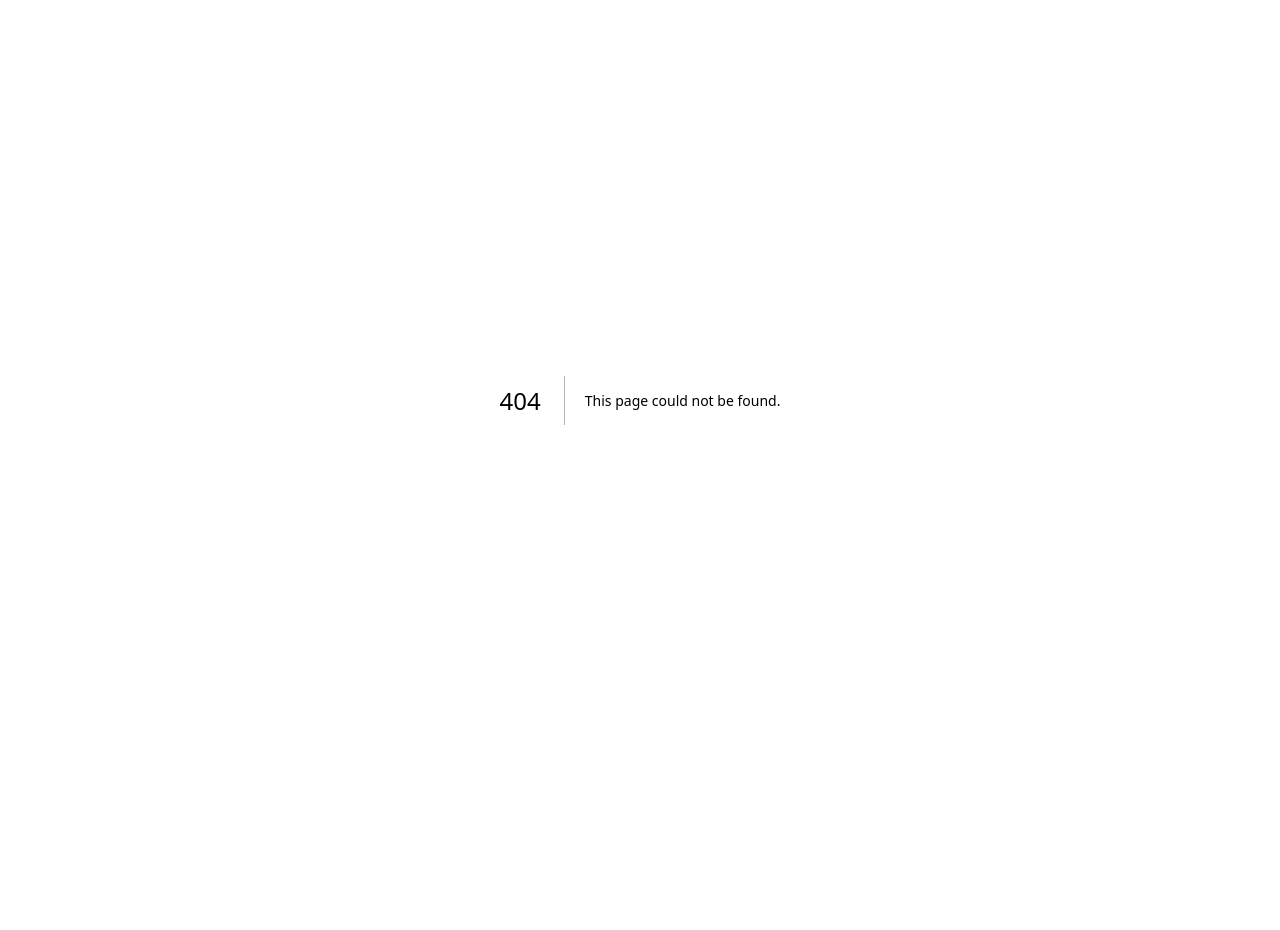
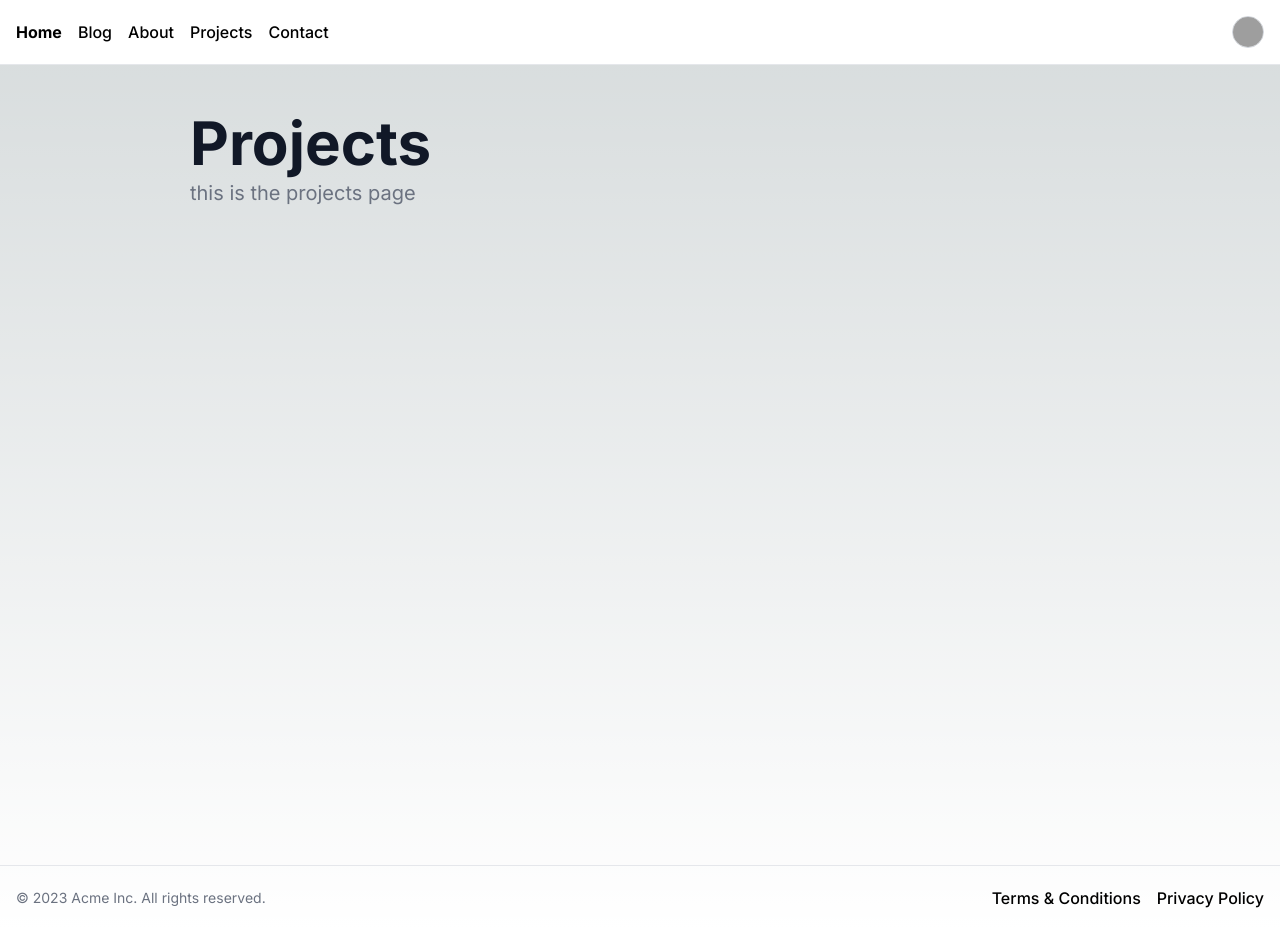
Before and after one commit to badcapitainn/PersonalPortfolio, a Next.js app: page /projects in a window 1280 px wide. Before the commit this address had no page. Before the commit the page ends 800 px from the top, so only its background shows below. Built offline with nearby package versions, Linux system fonts and the light colour scheme; grey boxes are pictures that could not be loaded.

Commit message:
somr structural changes

```diff
--- /dev/null
+++ b/app/about/page.jsx
@@ -0,0 +1,15 @@
+export default function About() {
+    return(
+        <div className="flex flex-col min-h-screen">
+      <main className="flex-1 py-6">
+        <div className="container px-4 py-6 mx-auto space-y-6 text-xl leading-loose text-gray-900 dark:text-gray-50">
+          <div className="prose lg:prose-xl max-w-[900px] mx-auto">
+            <h1 className="font-bold text-4xl md:text-6xl">About</h1>
+            <p className="text-gray-500 dark:text-gray-500">this is the about page</p>
+          </div>
+        </div>
+      </main>
+
+    </div>
+    )
+}
--- /dev/null
+++ b/app/blog/page.jsx
@@ -0,0 +1,15 @@
+export default function Blog() {
+    return(
+        <div className="flex flex-col min-h-screen">
+      <main className="flex-1 py-6">
+        <div className="container px-4 py-6 mx-auto space-y-6 text-xl leading-loose text-gray-900 dark:text-gray-50">
+          <div className="prose lg:prose-xl max-w-[900px] mx-auto">
+            <h1 className="font-bold text-4xl md:text-6xl">Blog</h1>
+            <p className="text-gray-500 dark:text-gray-500">this page holds the blog</p>
+          </div>
+        </div>
+      </main>
+
+    </div>
+    )
+}
--- /dev/null
+++ b/app/components/footer/footer.js
@@ -0,0 +1,22 @@
+import Link from "next/link"
+export default function Footer() {
+  return (
+    <div>
+      <footer className="border-t border-gray-200">
+        <div className="container flex items-center justify-between h-16 px-4 mx-auto">
+          <p className="text-sm text-gray-500 dark:text-gray-500">
+            © 2023 Acme Inc. All rights reserved.
+          </p>
+          <nav className="flex items-center space-x-4">
+            <Link className="font-medium" href="#">
+              Terms & Conditions
+            </Link>
+            <Link className="font-medium" href="#">
+              Privacy Policy
+            </Link>
+          </nav>
+        </div>
+      </footer>
+    </div>
+  );
+}
--- /dev/null
+++ b/app/components/header/header.js
@@ -0,0 +1,47 @@
+import Link from "next/link"
+export default function Header() {
+  return (
+    <div>
+      <header className="sticky top-0 bg-white border-b border-gray-200 z-50 dark:border-gray-800">
+        <div className="container flex items-center justify-between h-16 px-4 mx-auto">
+          <nav className="flex items-center space-x-4">
+            <Link className="font-bold" href="/">
+              Home
+            </Link>
+            <Link className="font-medium" href="/blog">
+              Blog
+            </Link>
+            <Link className="font-medium" href="/about">
+              About
+            </Link>
+            <Link className="font-medium" href="/projects">
+              Projects
+            </Link>
+            <Link className="font-medium" href="/contact">
+              Contact
+            </Link>
+          </nav>
+          <div className="flex items-center space-x-4">
+            <Link
+              className="flex items-center justify-center w-8 h-8 rounded-full border border-gray-300 dark:border-gray-700"
+              href="#"
+            >
+              <img
+                alt="Avatar"
+                className="rounded-full"
+                height={32}
+                src="/placeholder.svg"
+                style={{
+                  aspectRatio: "32/32",
+                  objectFit: "cover",
+                }}
+                width={32}
+              />
+              <span className="sr-only">Toggle navigation menu</span>
+            </Link>
+          </div>
+        </div>
+      </header>
+    </div>
+  );
+}
--- /dev/null
+++ b/app/contact/page.jsx
@@ -0,0 +1,15 @@
+export default function Contact() {
+    return(
+        <div className="flex flex-col min-h-screen">
+      <main className="flex-1 py-6">
+        <div className="container px-4 py-6 mx-auto space-y-6 text-xl leading-loose text-gray-900 dark:text-gray-50">
+          <div className="prose lg:prose-xl max-w-[900px] mx-auto">
+            <h1 className="font-bold text-4xl md:text-6xl">Contact</h1>
+            <p className="text-gray-500 dark:text-gray-500">this is the contact page</p>
+          </div>
+        </div>
+      </main>
+
+    </div>
+    )
+}
--- a/app/layout.js
+++ b/app/layout.js
@@ -1,5 +1,8 @@
 import { Inter } from "next/font/google";
 import "./globals.css";
+import Header from "./components/header/header";
+import Footer from "./components/footer/footer";
+
 
 const inter = Inter({ subsets: ["latin"] });
 
@@ -11,7 +14,11 @@ export const metadata = {
 export default function RootLayout({ children }) {
   return (
     <html lang="en">
-      <body className={inter.className}>{children}</body>
+      <body className={inter.className}>
+        <Header></Header>
+        {children}
+        <Footer></Footer>
+        </body>
     </html>
   );
 }
--- a/app/page.js
+++ b/app/page.js
@@ -1,53 +1,8 @@
-/**
- * v0 by Vercel.
- * @see https://v0.dev/t/7QSiginLNbo
- * Documentation: https://v0.dev/docs#integrating-generated-code-into-your-nextjs-app
- */
 import Link from "next/link"
 
 export default function Component() {
   return (
     <div className="flex flex-col min-h-screen">
-      <header className="sticky top-0 bg-white border-b border-gray-200 z-50 dark:border-gray-800">
-        <div className="container flex items-center justify-between h-16 px-4 mx-auto">
-          <nav className="flex items-center space-x-4">
-            <Link className="font-bold" href="#">
-              Home
-            </Link>
-            <Link className="font-medium" href="#">
-              Blog
-            </Link>
-            <Link className="font-medium" href="#">
-              About
-            </Link>
-            <Link className="font-medium" href="#">
-              Projects
-            </Link>
-            <Link className="font-medium" href="#">
-              Contact
-            </Link>
-          </nav>
-          <div className="flex items-center space-x-4">
-            <Link
-              className="flex items-center justify-center w-8 h-8 rounded-full border border-gray-300 dark:border-gray-700"
-              href="#"
-            >
-              <img
-                alt="Avatar"
-                className="rounded-full"
-                height={32}
-                src="/placeholder.svg"
-                style={{
-                  aspectRatio: "32/32",
-                  objectFit: "cover",
-                }}
-                width={32}
-              />
-              <span className="sr-only">Toggle navigation menu</span>
-            </Link>
-          </div>
-        </div>
-      </header>
       <main className="flex-1 py-6">
         <div className="container px-4 py-6 mx-auto space-y-6 text-xl leading-loose text-gray-900 dark:text-gray-50">
           <div className="prose lg:prose-xl max-w-[900px] mx-auto">
@@ -56,19 +11,7 @@ export default function Component() {
           </div>
         </div>
       </main>
-      <footer className="border-t border-gray-200">
-        <div className="container flex items-center justify-between h-16 px-4 mx-auto">
-          <p className="text-sm text-gray-500 dark:text-gray-500">© 2023 Acme Inc. All rights reserved.</p>
-          <nav className="flex items-center space-x-4">
-            <Link className="font-medium" href="#">
-              Terms & Conditions
-            </Link>
-            <Link className="font-medium" href="#">
-              Privacy Policy
-            </Link>
-          </nav>
-        </div>
-      </footer>
+
     </div>
   )
 }
--- /dev/null
+++ b/app/projects/page.jsx
@@ -0,0 +1,15 @@
+export default function Projects() {
+    return(
+        <div className="flex flex-col min-h-screen">
+      <main className="flex-1 py-6">
+        <div className="container px-4 py-6 mx-auto space-y-6 text-xl leading-loose text-gray-900 dark:text-gray-50">
+          <div className="prose lg:prose-xl max-w-[900px] mx-auto">
+            <h1 className="font-bold text-4xl md:text-6xl">Projects</h1>
+            <p className="text-gray-500 dark:text-gray-500">this is the projects page</p>
+          </div>
+        </div>
+      </main>
+
+    </div>
+    )
+}
```
